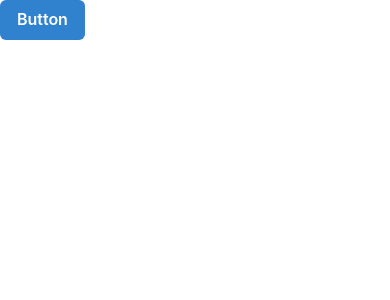
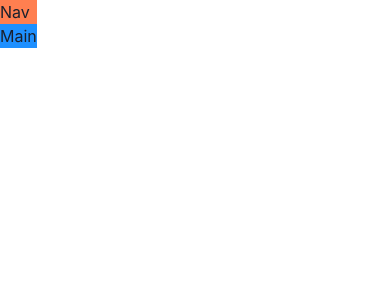
Before and after one commit to Jordilla08/Projects, a React (Vite) app in the folder Gamehub/game-hub/: page / in a window 390 px wide. Shown: the top 300 px of the page. Built offline with nearby package versions, Linux system fonts and the light colour scheme.

Commit message:
Update App.tsx
Building responsive layout

```diff
--- a/Gamehub/game-hub/src/App.tsx
+++ b/Gamehub/game-hub/src/App.tsx
@@ -1,6 +1,17 @@
-import { Button, ButtonGroup } from '@chakra-ui/react'
+import { Grid, GridItem, Show } from "@chakra-ui/react"
+
+
 function App() {
-  return <Button colorScheme='blue'>Button</Button>
+  return <Grid templateAreas={{
+    base: `"nav" "main"`,
+    lg: `"nav nav" "aside main"`
+  }}>
+    <GridItem area='nav' bg='coral'>Nav</GridItem>
+    <Show above="lg">
+    <GridItem area='aside' bg='gold'>Aside</GridItem>
+    </Show>
+    <GridItem area='main' bg='dodgerblue'>Main</GridItem>
+  </Grid>
 
 }
 
```
